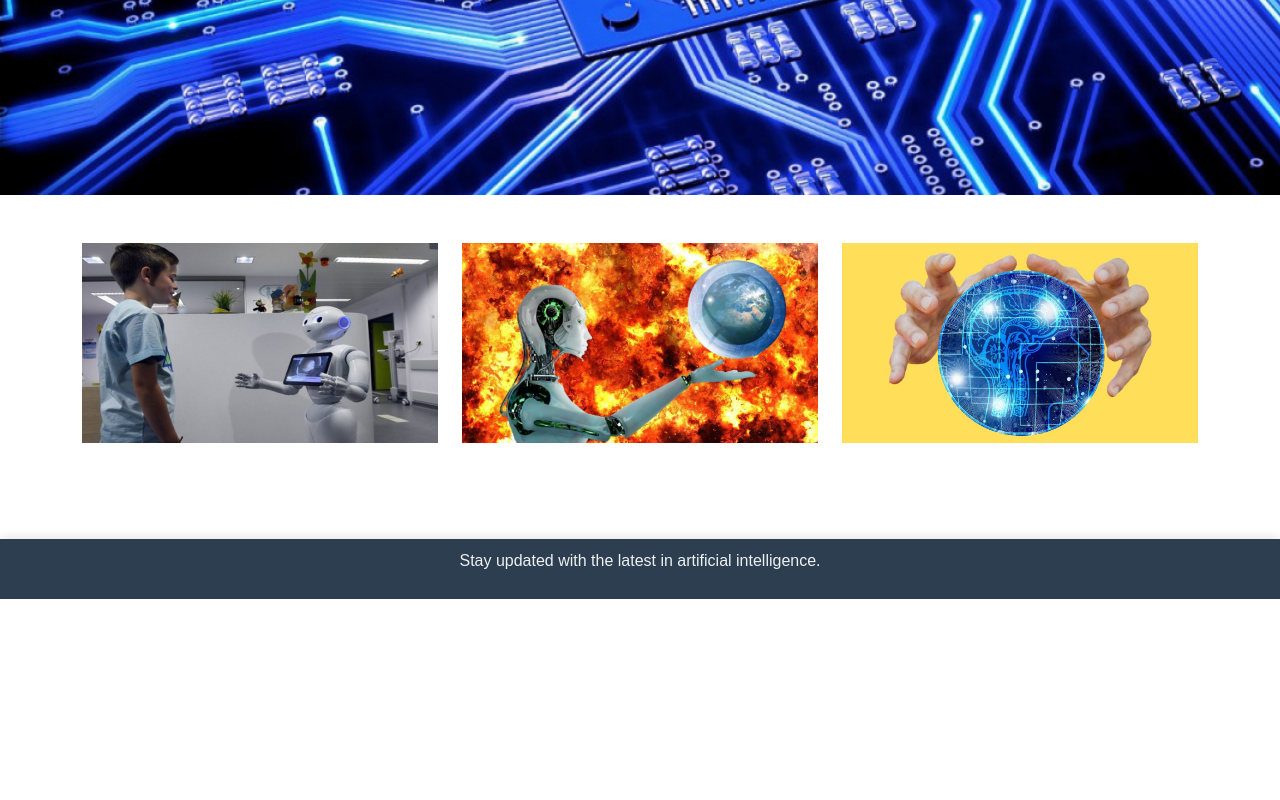
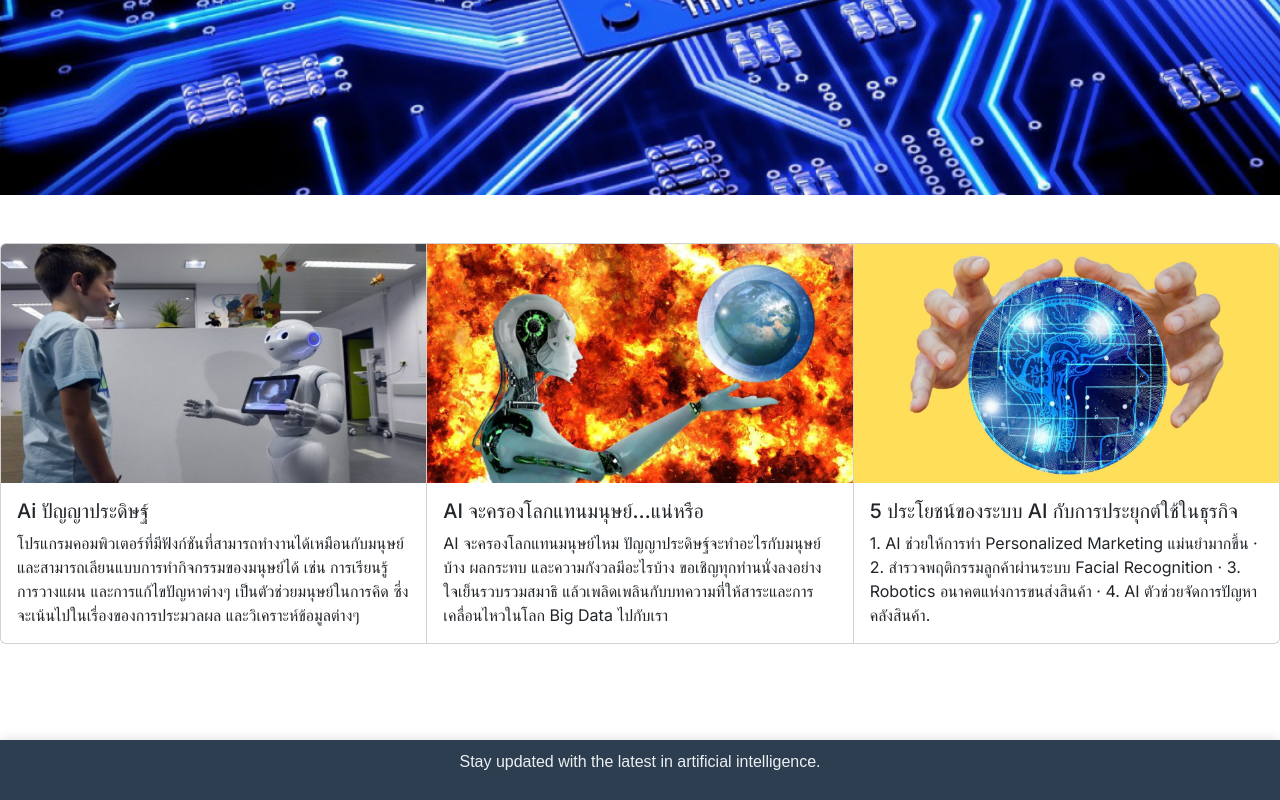
Before and after one commit to SuperMeteo/Ga, a Next.js app: page / in a window 1280 px wide. Shown: the part 817-1617 px from the top of the page. Before the commit the page ends 1416 px from the top, so only its background shows below. Built offline with nearby package versions, Linux system fonts and the light colour scheme.

Commit message:
Update page.js

```diff
--- a/app/page.js
+++ b/app/page.js
@@ -14,19 +14,30 @@ export default function Home() {
       </div>
       </div>
       <br></br><br></br>
-      <div class="container">
-        <div class="row">
-            <div class="col">
-                <img src="/img/q1.jpg" class="img-fluid" alt="Image 1"></img>
-            </div>
-            <div class="col">
-                <img src="/img/q2.jpg" class="img-fluid" alt="Image 2"></img>
-            </div>
-            <div class="col">
-                <img src="/img/q3.jpg" class="img-fluid" alt="Image 3"></img>
-            </div>
-        </div>
+
+    <div class="card-group">
+  <div class="card">
+    <img src="/img/q1.jpg" class="card-img-top" alt="..."></img>
+    <div class="card-body">
+      <h5 class="card-title">Ai ปัญญาประดิษฐ์</h5>
+      <p class="card-text">โปรแกรมคอมพิวเตอร์ที่มีฟังก์ชันที่สามารถทำงานได้เหมือนกับมนุษย์ และสามารถเลียนแบบการทำกิจกรรมของมนุษย์ได้ เช่น การเรียนรู้ การวางแผน และการแก้ไขปัญหาต่างๆ เป็นตัวช่วยมนุษย์ในการคิด ซึ่งจะเน้นไปในเรื่องของการประมวลผล และวิเคราะห์ข้อมูลต่างๆ</p>
     </div>
+  </div>
+  <div class="card">
+    <img src="/img/q2.jpg" class="card-img-top" alt="..."></img>
+    <div class="card-body">
+      <h5 class="card-title">AI จะครองโลกแทนมนุษย์…แน่หรือ</h5>
+      <p class="card-text">AI จะครองโลกแทนมนุษย์ไหม ปัญญาประดิษฐ์จะทำอะไรกับมนุษย์บ้าง ผลกระทบ และความกังวลมีอะไรบ้าง ขอเชิญทุกท่านนั่งลงอย่างใจเย็นรวบรวมสมาธิ แล้วเพลิดเพลินกับบทความที่ให้สาระและการเคลื่อนไหวในโลก Big Data ไปกับเรา</p>
+    </div>
+  </div>
+  <div class="card">
+    <img src="/img/q3.jpg" class="card-img-top" alt="..."></img>
+    <div class="card-body">
+      <h5 class="card-title">5 ประโยชน์ของระบบ AI กับการประยุกต์ใช้ในธุรกิจ</h5>
+      <p class="card-text">1. AI ช่วยให้การทำ Personalized Marketing แม่นยำมากขึ้น · 2. สำรวจพฤติกรรมลูกค้าผ่านระบบ Facial Recognition · 3. Robotics อนาคตแห่งการขนส่งสินค้า · 4. AI ตัวช่วยจัดการปัญหาคลังสินค้า.</p>
+    </div>
+  </div>
+</div>
     <br></br><br></br><br></br><br></br>
     <Footer />
    </>
```
